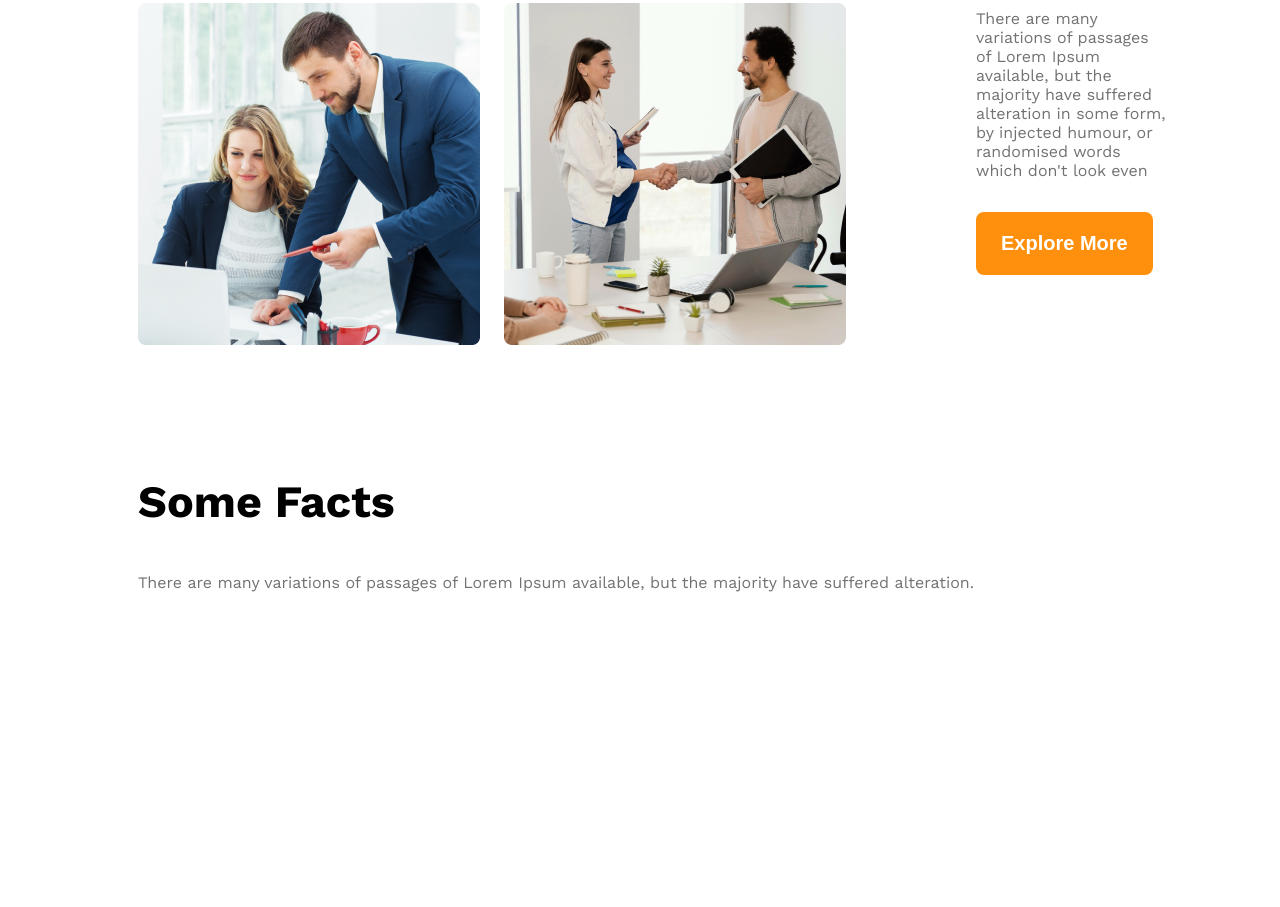
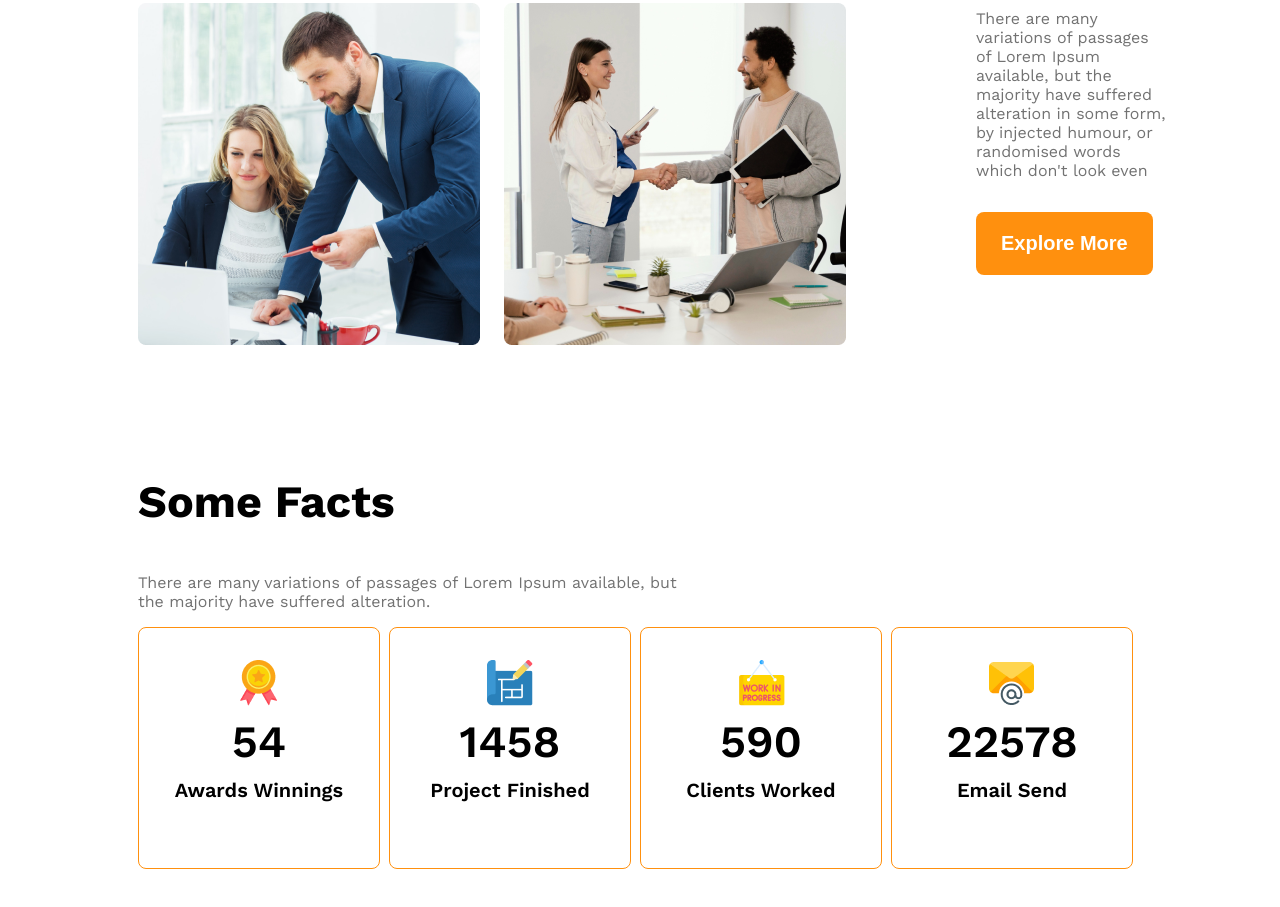
Before and after one commit to sumehra996/g3-architects-website, a plain HTML site: page index.html in a window 1280 px wide. Shown: the part 1677-2584 px from the top of the page. Before the commit the page ends 2558 px from the top, so only its background shows below. Drawn offline with nearby package versions, Linux system fonts and the light colour scheme.

Commit message:
added features

```diff
--- a/index.html
+++ b/index.html
@@ -47,28 +47,36 @@
       <!-- features will enjoy -->
        <section>
         <h3 class="section-title">Some Facts</h3>
-        <p class="dark-03">There are many variations of passages of Lorem Ipsum available, but the majority have suffered alteration.</p>
+        <p class="dark-03 facts-description">There are many variations of passages of Lorem Ipsum available, but the majority have suffered alteration.</p>
         <div class="facts-container">
             <!-- .fact*4>img+h4.fact-number+h5.fact-name -->
-            <div class="fact">
-                <img src="" alt="">
-                <h4 class="fact-number"></h4>
-                <h5 class="fact-name"></h5>
+            <div class="fact-card display-flex">
+               <div>
+                 <img class="fact-icon" src="images/icons/ribon.png" alt="">
+                <h4 class="fact-number">54</h4>
+                <h5 class="fact-name">Awards Winnings</h5>
+               </div>
             </div>
-            <div class="fact">
-                <img src="" alt="">
-                <h4 class="fact-number"></h4>
-                <h5 class="fact-name"></h5>
+            <div class="fact-card display-flex">
+               <div>
+                <img class="fact-icon" src="images/icons/projects.png" alt="">
+                <h4 class="fact-number">1458</h4>
+                <h5 class="fact-name">Project Finished</h5>
+               </div>
             </div>
-            <div class="fact">
-                <img src="" alt="">
-                <h4 class="fact-number"></h4>
-                <h5 class="fact-name"></h5>
+            <div class="fact-card display-flex">
+                <div>
+                <img class="fact-icon" src="images/icons/customers.png" alt="">
+                <h4 class="fact-number">590</h4>
+                <h5 class="fact-name">Clients Worked</h5>
+                </div>                                                                              </h5>
             </div>
-            <div class="fact">
-                <img src="" alt="">
-                <h4 class="fact-number"></h4>
-                <h5 class="fact-name"></h5>
+            <div class="fact-card display-flex">
+               <div>
+                <img class="fact-icon" src="images/icons/email.png" alt="">
+                <h4 class="fact-number">22578</h4>
+                <h5 class="fact-name">Email Send</h5>
+               </div>
             </div>
         </div>
        </section>
--- a/styles/architects.css
+++ b/styles/architects.css
@@ -98,6 +98,33 @@
 
 .feature-description{ margin-bottom: 32px;}
 
+/* some fact related styles */
+.facts-container{
+    display: grid;
+    grid-template-columns: repeat(4, 1fr);
+}
+.fact-card{
+    border: 1px solid rgba(255, 144, 14, 1);
+    width: 240px;
+    height: 240px;
+    border-radius: 8px;
+    text-align: center;
+    align-items: center;
+    justify-content: center;
+}
+
+.fact-number{
+    font-size: 2.8rem;
+    font-weight: 600;
+    margin-top: 5px;
+    margin-bottom: 10px;
+}
+.fact-name{
+    font-size: 1.25rem;
+    font-weight: 600;
+    margin-top: 10px;
+}
+.facts-description{max-width: 540px;}
 /* responsive media query */
 @media screen and (max-width: 576px) {
     .nav-bar, .nav-links, .teams{
```
